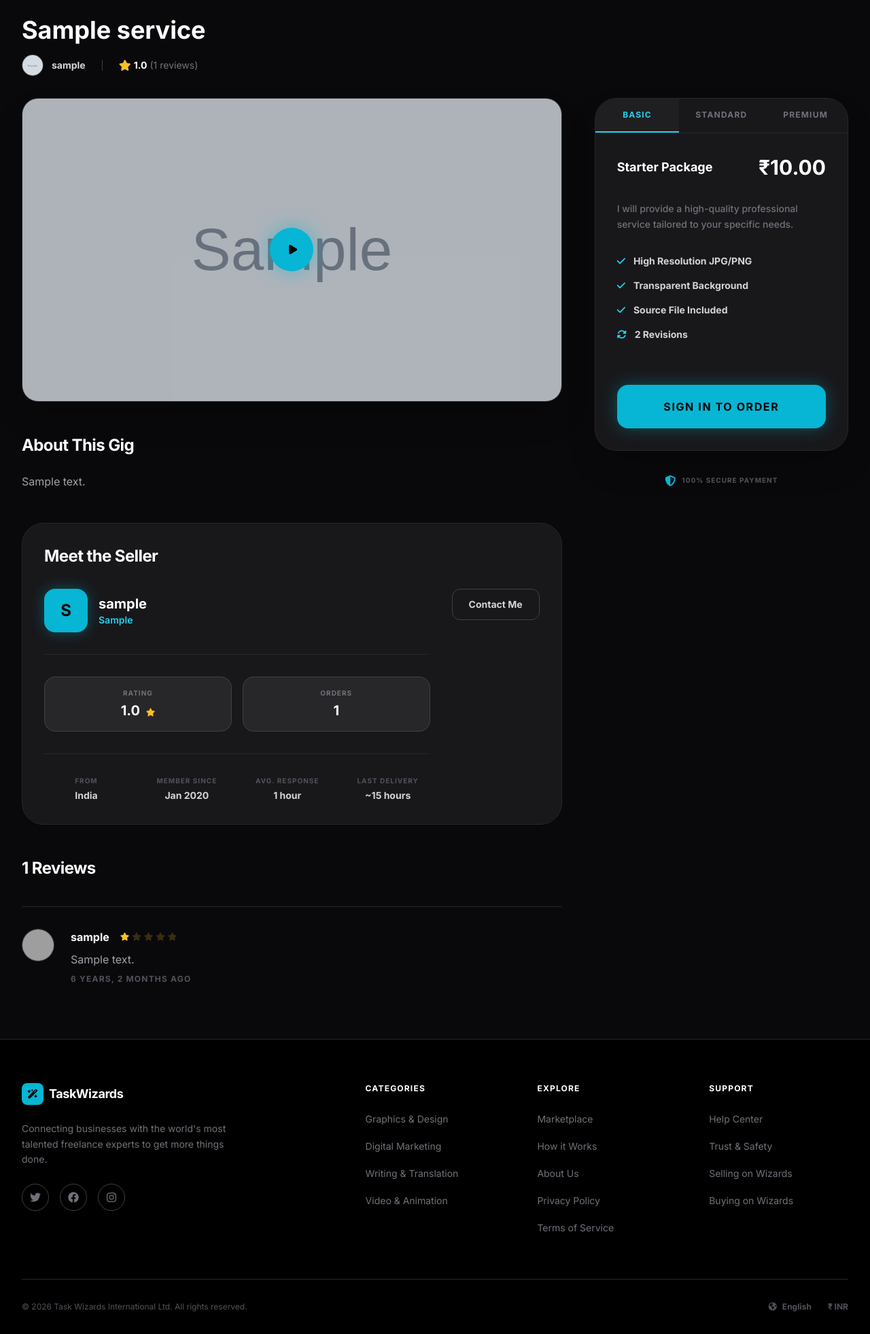
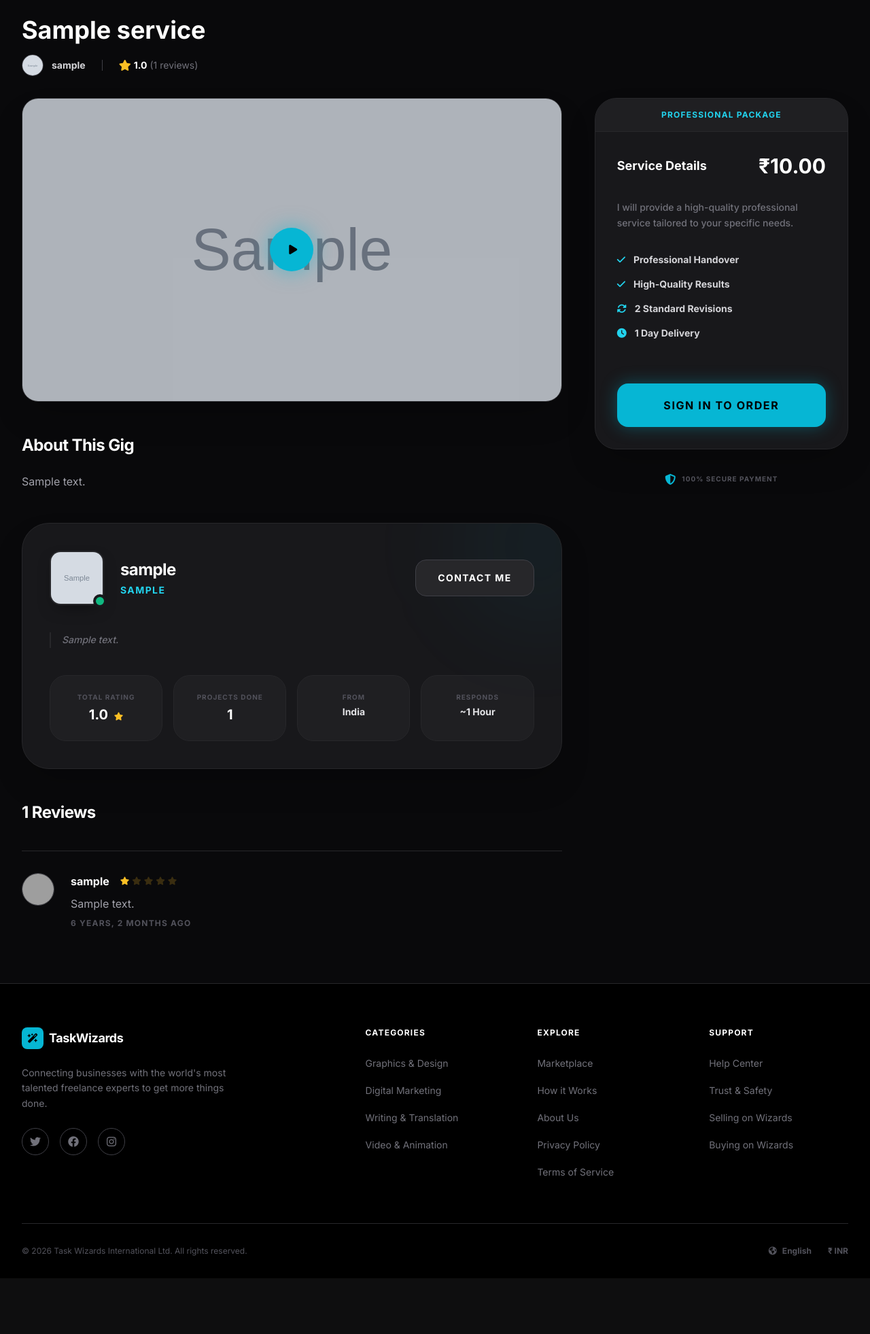
Before and after one commit to Vishnuprasad666/Task-Wizards-online-service-marketplace, a Django app: page /marketplace/services/1/ in a window 1280 px wide. Shown: the part 129-2091 px from the top of the page at 68% size. After the commit the page ends 2009 px from the top, so only its background shows below. Run offline with Django 5.2, Linux system fonts and the light colour scheme; tables that the repository leaves empty hold one stand-in row (values such as "Sample post"); grey boxes marked "Sample" are stand-in pictures; some libraries are stand-ins or nearby versions; grey boxes are pictures that could not be loaded.

Commit message:
bug fixes and some UI changes

```diff
--- a/account/views.py
+++ b/account/views.py
@@ -204,7 +204,8 @@ class BuyerDashboardView(LoginRequiredMixin, BuyerRequiredMixin, TemplateView):
         # Recalculate stats based on full queryset (not just page)
         context["active_tasks"] = orders_qs.filter(status__in=["Paid", "In Progress", "Delivered", "Revision Requested"]).count()
         context["completed_tasks"] = orders_qs.filter(status="Completed").count()
-        context["total_spent"] = sum(order.amount for order in orders_qs.exclude(status="Pending"))
+        context["cancelled_tasks"] = orders_qs.filter(status="Cancelled").count()
+        context["total_spent"] = sum(order.amount for order in orders_qs.exclude(status__in=["Pending", "Cancelled"]))
         return context
 
 class SellerDashboardView(LoginRequiredMixin, SellerRequiredMixin, TemplateView):
@@ -240,6 +241,7 @@ class SellerDashboardView(LoginRequiredMixin, SellerRequiredMixin, TemplateView)
         context["total_earnings"] = sum(order.amount for order in orders_qs.filter(status="Completed"))
         context["active_tasks"] = orders_qs.filter(status__in=["Paid", "In Progress", "Delivered", "Revision Requested"]).count()
         context["completed_tasks"] = orders_qs.filter(status="Completed").count()
+        context["cancelled_tasks"] = orders_qs.filter(status="Cancelled").count()
         return context
 
 class BuyerProfileUpdateView(LoginRequiredMixin, BuyerRequiredMixin, UpdateView):
--- a/marketplace/templates/marketplace/payment_checkout.html
+++ b/marketplace/templates/marketplace/payment_checkout.html
@@ -31,7 +31,7 @@
         "name": "Task Wizards",
         "description": "Payment for {{ service.title }}",
         "order_id": "{{ razorpay_order_id }}",
-        "callback_url": "{{ payment_callback_url|default:callback_url }}",
+        "callback_url": "{{ callback_url }}",
         "prefill": {
             "name": "{{ user.username }}",
             "email": "{{ user.email }}",
--- a/marketplace/templates/marketplace/service_detail.html
+++ b/marketplace/templates/marketplace/service_detail.html
@@ -54,52 +54,54 @@
                 </div>
 
                 <!-- Meet the Seller -->
-                <div class="p-8 rounded-[2rem] border border-zinc-800 bg-zinc-900 space-y-8">
-                    <h2 class="text-2xl font-black text-white tracking-tight">Meet the Seller</h2>
-                    <div class="flex flex-col md:flex-row gap-8 items-start">
-                        <div class="flex-grow">
-                            <div class="flex items-center gap-4 mb-8 pb-8 border-b border-zinc-800">
-                                <div class="w-16 h-16 rounded-2xl bg-cyan-500 text-black flex items-center justify-center text-2xl font-bold" style="box-shadow: 0 0 20px rgba(6,182,212,0.35)">
-                                    {{ service.seller.username|first|upper }}
+                <div class="p-10 rounded-[2.5rem] border border-zinc-800 bg-zinc-900 shadow-2xl relative overflow-hidden group/seller">
+                    <!-- Decorative Background Element -->
+                    <div class="absolute -top-24 -right-24 w-64 h-64 bg-cyan-500/5 rounded-full blur-3xl group-hover/seller:bg-cyan-500/10 transition-colors"></div>
+
+                    <div class="relative z-10 space-y-10">
+                        <div class="flex flex-col md:flex-row md:items-center justify-between gap-8">
+                            <div class="flex items-center gap-6">
+                                <div class="relative">
+                                    <img src="{{ service.seller.seller_profile.photo.url }}" class="w-20 h-20 rounded-2xl object-cover border-2 border-zinc-800 shadow-lg" style="box-shadow: 0 10px 25px -10px rgba(0,0,0,0.5)">
+                                    <div class="absolute -bottom-1 -right-1 w-5 h-5 bg-emerald-500 rounded-full border-4 border-zinc-900"></div>
                                 </div>
-                                <div>
-                                    <h3 class="text-xl font-bold text-white">{{ service.seller.username }}</h3>
-                                    <p class="text-sm text-cyan-400 font-semibold">{{ service.seller.seller_profile.expertise|default:"Freelance Professional" }}</p>
+                                <div class="space-y-1">
+                                    <h3 class="text-2xl font-black text-white tracking-tight">{{ service.seller.username }}</h3>
+                                    <p class="text-sm text-cyan-400 font-bold uppercase tracking-widest">{{ service.seller.seller_profile.expertise|default:"Freelance Professional" }}</p>
                                 </div>
                             </div>
 
-                            <div class="grid grid-cols-2 gap-4 mb-8">
-                                <div class="p-4 rounded-2xl bg-zinc-800 border border-zinc-700 text-center">
-                                    <p class="text-[10px] font-black uppercase text-zinc-500 tracking-widest mb-1">Rating</p>
-                                    <p class="text-xl font-bold text-white">{{ service.get_average_rating|floatformat:1 }} <i class="fa-solid fa-star text-amber-400 text-xs ml-1"></i></p>
-                                </div>
-                                <div class="p-4 rounded-2xl bg-zinc-800 border border-zinc-700 text-center">
-                                    <p class="text-[10px] font-black uppercase text-zinc-500 tracking-widest mb-1">Orders</p>
-                                    <p class="text-xl font-bold text-white">{{ service.seller.seller_profile.orders_completed }}</p>
-                                </div>
+                            {% if user != service.seller %}
+                            <a href="{% url 'marketplace:chat_detail' service.seller.id %}" class="px-8 py-4 rounded-2xl bg-zinc-800 border border-zinc-700 text-sm font-black text-white uppercase tracking-widest hover:bg-cyan-500 hover:text-black hover:border-cyan-500 transition-all text-center">
+                                Contact Me
+                            </a>
+                            {% endif %}
+                        </div>
+
+                        <!-- Seller Bio / About -->
+                        <div class="max-w-3xl">
+                            <p class="text-zinc-500 text-sm font-medium leading-relaxed italic border-l-2 border-zinc-800 pl-4">
+                                {{ service.seller.seller_profile.bio|default:"Passionate professional dedicated to delivering high-quality results for every project." }}
+                            </p>
+                        </div>
+
+                        <div class="grid grid-cols-1 md:grid-cols-2 lg:grid-cols-4 gap-4">
+                            <div class="p-6 rounded-3xl bg-zinc-800/50 border border-zinc-800 text-center hover:border-zinc-700 transition-colors">
+                                <p class="text-[10px] font-black uppercase text-zinc-600 tracking-widest mb-1">Total Rating</p>
+                                <p class="text-xl font-black text-white">{{ service.get_average_rating|floatformat:1 }} <i class="fa-solid fa-star text-amber-400 ml-1 text-xs"></i></p>
                             </div>
-
-                            <div class="grid grid-cols-2 lg:grid-cols-4 gap-6 pt-8 border-t border-zinc-800 text-center">
-                                <div>
-                                    <p class="text-[10px] font-black text-zinc-600 uppercase tracking-widest mb-1">From</p>
-                                    <p class="text-sm font-bold text-zinc-300">India</p>
-                                </div>
-                                <div>
-                                    <p class="text-[10px] font-black text-zinc-600 uppercase tracking-widest mb-1">Member since</p>
-                                    <p class="text-sm font-bold text-zinc-300">{{ service.seller.date_joined|date:"M Y" }}</p>
-                                </div>
-                                <div>
-                                    <p class="text-[10px] font-black text-zinc-600 uppercase tracking-widest mb-1">Avg. Response</p>
-                                    <p class="text-sm font-bold text-zinc-300">1 hour</p>
-                                </div>
-                                <div>
-                                    <p class="text-[10px] font-black text-zinc-600 uppercase tracking-widest mb-1">Last Delivery</p>
-                                    <p class="text-sm font-bold text-zinc-300">~15 hours</p>
-                                </div>
+                            <div class="p-6 rounded-3xl bg-zinc-800/50 border border-zinc-800 text-center hover:border-zinc-700 transition-colors">
+                                <p class="text-[10px] font-black uppercase text-zinc-600 tracking-widest mb-1">Projects Done</p>
+                                <p class="text-xl font-black text-white">{{ service.seller.seller_profile.orders_completed }}</p>
                             </div>
-                        </div>
-                        <div class="md:ml-auto flex gap-4 flex-shrink-0">
-                            <a href="{% url 'marketplace:chat_detail' service.seller.id %}" class="px-6 py-3 rounded-xl border border-zinc-700 text-sm font-bold text-zinc-300 hover:bg-zinc-800 hover:text-white hover:border-zinc-600 transition-all">Contact Me</a>
+                            <div class="p-6 rounded-3xl bg-zinc-800/50 border border-zinc-800 text-center hover:border-zinc-700 transition-colors">
+                                <p class="text-[10px] font-black uppercase text-zinc-600 tracking-widest mb-1">From</p>
+                                <p class="text-sm font-black text-zinc-200 mt-1">{{ service.seller.seller_profile.location|default:"India" }}</p>
+                            </div>
+                            <div class="p-6 rounded-3xl bg-zinc-800/50 border border-zinc-800 text-center hover:border-zinc-700 transition-colors">
+                                <p class="text-[10px] font-black uppercase text-zinc-600 tracking-widest mb-1">Responds</p>
+                                <p class="text-sm font-black text-zinc-200 mt-1">~1 Hour</p>
+                            </div>
                         </div>
                     </div>
                 </div>
@@ -134,16 +136,14 @@
             <!-- Pricing Sidebar (Right) -->
             <aside class="space-y-8 lg:sticky lg:top-24">
                 <div class="bg-zinc-900 rounded-[2rem] border border-zinc-800 shadow-2xl overflow-hidden">
-                    <!-- Pricing Tabs -->
-                    <div class="grid grid-cols-3 border-b border-zinc-800">
-                        <button class="py-4 text-xs font-black uppercase tracking-widest border-b-2 border-cyan-400 text-cyan-400 bg-zinc-800/50">Basic</button>
-                        <button class="py-4 text-xs font-black uppercase tracking-widest border-b-2 border-transparent text-zinc-500 hover:text-zinc-300 transition-colors">Standard</button>
-                        <button class="py-4 text-xs font-black uppercase tracking-widest border-b-2 border-transparent text-zinc-500 hover:text-zinc-300 transition-colors">Premium</button>
+                    <!-- Pricing Header -->
+                    <div class="border-b border-zinc-800 p-4 text-center bg-zinc-800/50">
+                        <h4 class="text-xs font-black uppercase tracking-widest text-cyan-400">Professional Package</h4>
                     </div>
 
                     <div class="p-8 space-y-8">
                         <div class="flex justify-between items-center">
-                            <h4 class="text-lg font-black text-white">Starter Package</h4>
+                            <h4 class="text-lg font-black text-white">Service Details</h4>
                             <span class="text-3xl font-black text-white">₹{{ service.price }}</span>
                         </div>
 
@@ -153,16 +153,16 @@
 
                         <ul class="space-y-4">
                             <li class="flex items-center gap-3 text-sm font-bold text-zinc-300">
-                                <i class="fa-solid fa-check text-cyan-400"></i> High Resolution JPG/PNG
+                                <i class="fa-solid fa-check text-cyan-400"></i> Professional Handover
                             </li>
                             <li class="flex items-center gap-3 text-sm font-bold text-zinc-300">
-                                <i class="fa-solid fa-check text-cyan-400"></i> Transparent Background
+                                <i class="fa-solid fa-check text-cyan-400"></i> High-Quality Results
                             </li>
                             <li class="flex items-center gap-3 text-sm font-bold text-zinc-300">
-                                <i class="fa-solid fa-check text-cyan-400"></i> Source File Included
+                                <i class="fa-solid fa-rotate text-cyan-400"></i> 2 Standard Revisions
                             </li>
                             <li class="flex items-center gap-3 text-sm font-bold text-zinc-300">
-                                <i class="fa-solid fa-rotate text-cyan-400"></i> 2 Revisions
+                                <i class="fa-solid fa-clock text-cyan-400"></i> {{ service.delivery_time }} Day Delivery
                             </li>
                         </ul>
 
--- a/marketplace/views.py
+++ b/marketplace/views.py
@@ -12,7 +12,7 @@ from django.db.models import Q, Count
 from django.contrib.auth import get_user_model
 
 from marketplace.models import Service, Order, Category, Message, Review, Favourite, Notification, send_notification, WithdrawalRequest
-from marketplace.forms import ServiceForm
+from marketplace.forms import ServiceForm, WithdrawalRequestForm
 from account.views import BuyerRequiredMixin, SellerRequiredMixin
 
 User = get_user_model()
@@ -33,7 +33,12 @@ class ServiceListView(ListView):
         if category_id:
             queryset = queryset.filter(category_id=category_id)
         if search_query:
-            queryset = queryset.filter(Q(title__icontains=search_query) | Q(description__icontains=search_query))
+            # Multi-word search: split by space and ensure all words are present
+            words = search_query.split()
+            q_objects = Q()
+            for word in words:
+                q_objects &= (Q(title__icontains=word) | Q(description__icontains=word))
+            queryset = queryset.filter(q_objects)
 
         min_price = self.request.GET.get("min_price")
         max_price = self.request.GET.get("max_price")
@@ -161,7 +166,7 @@ class PurchaseServiceView(LoginRequiredMixin, BuyerRequiredMixin, View):
                 "razorpay_key_id": settings.RAZORPAY_KEY_ID,
                 "amount": amount,
                 "currency": "INR",
-                "payment_callback_url": reverse_lazy("marketplace:payment_callback")
+                "callback_url": request.build_absolute_uri(reverse_lazy("marketplace:payment_callback"))
             }
             return render(request, "marketplace/payment_checkout.html", context)
 
@@ -270,8 +275,15 @@ class OrderCompleteView(LoginRequiredMixin, BuyerRequiredMixin, View):
         return redirect("marketplace:order_detail", pk=pk)
 
 class OrderRevisionView(LoginRequiredMixin, BuyerRequiredMixin, View):
+    MAX_REVISIONS = 2
+
     def post(self, request, pk):
         order = get_object_or_404(Order, pk=pk, buyer=request.user, status="Delivered")
+
+        if order.revision_count >= self.MAX_REVISIONS:
+            messages.error(request, f"You have reached the maximum revision limit ({self.MAX_REVISIONS} revisions) for this order. Please accept the delivery or contact the seller via chat.")
+            return redirect("marketplace:order_detail", pk=pk)
+
         revision_note = request.POST.get("revision_note")
         if revision_note:
             order.status = "Revision Requested"
@@ -282,11 +294,11 @@ class OrderRevisionView(LoginRequiredMixin, BuyerRequiredMixin, View):
             # Notify seller about revision
             send_notification(
                 user=order.service.seller,
-                message=f"Buyer requested a revision for '{order.service.title}'.",
+                message=f"Buyer requested revision #{order.revision_count} for '{order.service.title}'.",
                 link=reverse_lazy("marketplace:order_detail", kwargs={"pk": order.pk})
             )
 
-            messages.success(request, "Revision requested successfully.")
+            messages.success(request, f"Revision #{order.revision_count} requested. ({self.MAX_REVISIONS - order.revision_count} remaining)")
         else:
             messages.error(request, "Please provide a revision note.")
         return redirect("marketplace:order_detail", pk=pk)
@@ -329,6 +341,10 @@ class InboxView(LoginRequiredMixin, TemplateView):
 
 class ChatDetailView(LoginRequiredMixin, View):
     def get(self, request, user_id):
+        if request.user.id == user_id:
+            messages.warning(request, "You cannot message yourself.")
+            return redirect("marketplace:inbox")
+
         other_user = get_object_or_404(User, id=user_id)
         messages_list = Message.objects.filter(
             (Q(sender=request.user) & Q(receiver=other_user)) |
@@ -352,6 +368,9 @@ class ChatDetailView(LoginRequiredMixin, View):
         })
 
     def post(self, request, user_id):
+        if request.user.id == user_id:
+            return HttpResponseBadRequest("Cannot message yourself")
+
         other_user = get_object_or_404(User, id=user_id)
         content = request.POST.get("content")
         if content:
@@ -418,16 +437,18 @@ class UnreadNotificationCountView(LoginRequiredMixin, View):
 
 class WithdrawalRequestView(LoginRequiredMixin, SellerRequiredMixin, CreateView):
     model = WithdrawalRequest
-    fields = ['amount']
+    form_class = WithdrawalRequestForm
     template_name = "marketplace/withdrawal_form.html"
     success_url = reverse_lazy("seller_dashboard")
 
+    def get_form_kwargs(self):
+        kwargs = super().get_form_kwargs()
+        kwargs['user'] = self.request.user
+        return kwargs
+
     def form_valid(self, form):
         form.instance.user = self.request.user
-        # Check if seller has enough completed order earnings (optional but good)
-        from account.views import SellerDashboardView
-        # Simplified: Just create the request, admin will verify
-        messages.success(self.request, "Withdrawal request submitted for admin review.")
+        messages.success(self.request, f"Withdrawal request for ₹{form.cleaned_data['amount']} submitted for admin review.")
         return super().form_valid(form)
 
 class OrderCancelView(LoginRequiredMixin, View):
```
Also changed, not shown: account/templates/buyer/dashboard.html (+9 -4 lines), account/templates/seller/dashboard.html (+52 -37 lines), marketplace/forms.py (+37 -1 lines), marketplace/templates/marketplace/order_detail.html (+19 -5 lines), marketplace/templates/marketplace/service_list.html (+19 -10 lines).
